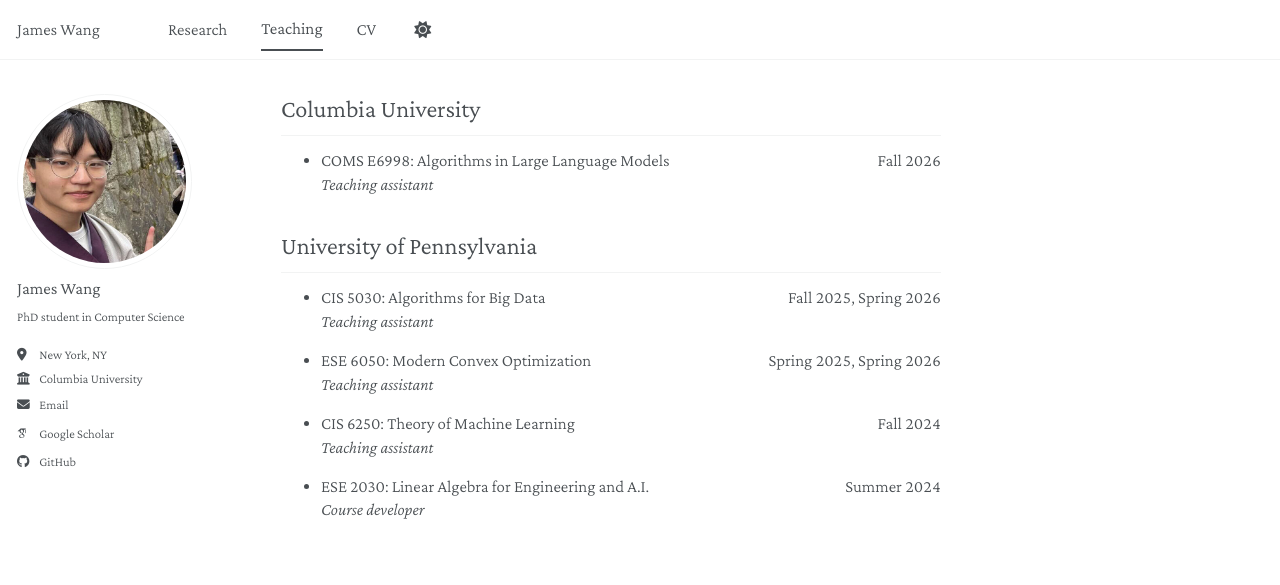
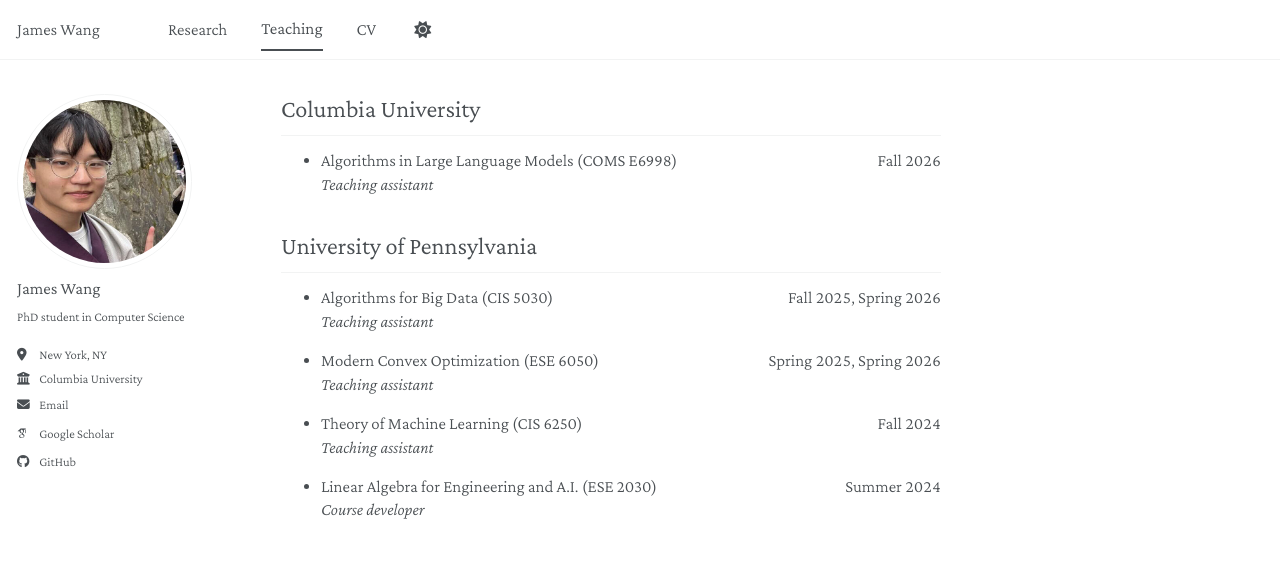
Before and after one commit to jwang541/jwang541.github.io, a Jekyll site: the page built from _pages/teaching.md, in a window 1280 px wide. Shown: the top 585 px of the page. Built offline with Jekyll 4.4.1, drawn with Linux system fonts in a browser that asks for light colours; some web fonts are replaced.

Commit message:
update course name format

```diff
--- a/_pages/teaching.md
+++ b/_pages/teaching.md
@@ -13,7 +13,7 @@ author_profile: true
       <li class="teaching__entry">
         <div class="teaching__row">
           <div>
-            <h3>COMS E6998: Algorithms in Large Language Models</h3>
+            <h3>Algorithms in Large Language Models (COMS E6998)</h3>
             <p class="teaching__role"><em>Teaching assistant</em></p>
           </div>
           <div class="teaching__dates">Fall 2026</div>
@@ -28,7 +28,7 @@ author_profile: true
       <li class="teaching__entry">
         <div class="teaching__row">
           <div>
-            <h3>CIS 5030: Algorithms for Big Data</h3>
+            <h3>Algorithms for Big Data (CIS 5030)</h3>
             <p class="teaching__role"><em>Teaching assistant</em></p>
           </div>
           <div class="teaching__dates">Fall 2025, Spring 2026</div>
@@ -37,7 +37,7 @@ author_profile: true
       <li class="teaching__entry">
         <div class="teaching__row">
           <div>
-            <h3>ESE 6050: Modern Convex Optimization</h3>
+            <h3>Modern Convex Optimization (ESE 6050)</h3>
             <p class="teaching__role"><em>Teaching assistant</em></p>
           </div>
           <div class="teaching__dates">Spring 2025, Spring 2026</div>
@@ -46,7 +46,7 @@ author_profile: true
       <li class="teaching__entry">
         <div class="teaching__row">
           <div>
-            <h3>CIS 6250: Theory of Machine Learning</h3>
+            <h3>Theory of Machine Learning (CIS 6250)</h3>
             <p class="teaching__role"><em>Teaching assistant</em></p>
           </div>
           <div class="teaching__dates">Fall 2024</div>
@@ -55,7 +55,7 @@ author_profile: true
       <li class="teaching__entry">
         <div class="teaching__row">
           <div>
-            <h3>ESE 2030: Linear Algebra for Engineering and A.I.</h3>
+            <h3>Linear Algebra for Engineering and A.I. (ESE 2030)</h3>
             <p class="teaching__role"><em>Course developer</em></p>
           </div>
           <div class="teaching__dates">Summer 2024</div>
```
